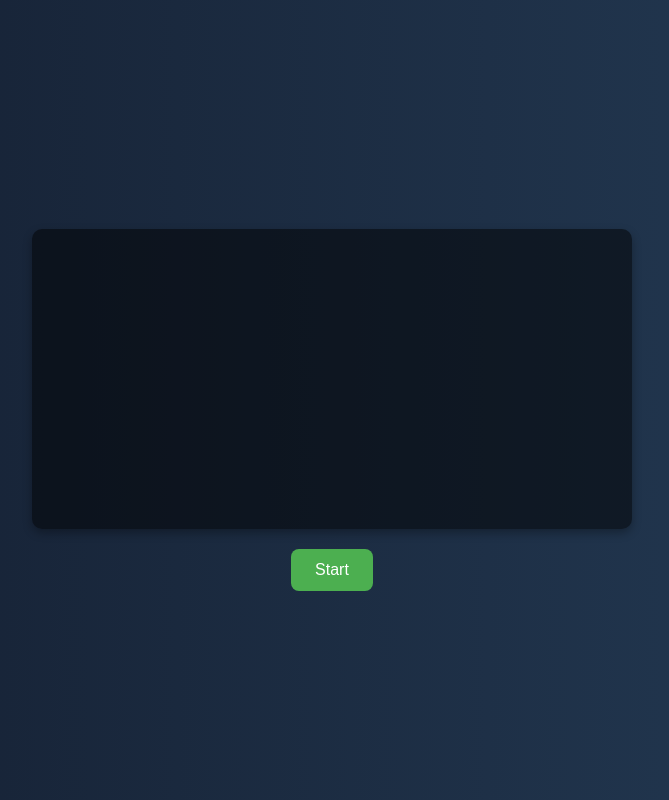
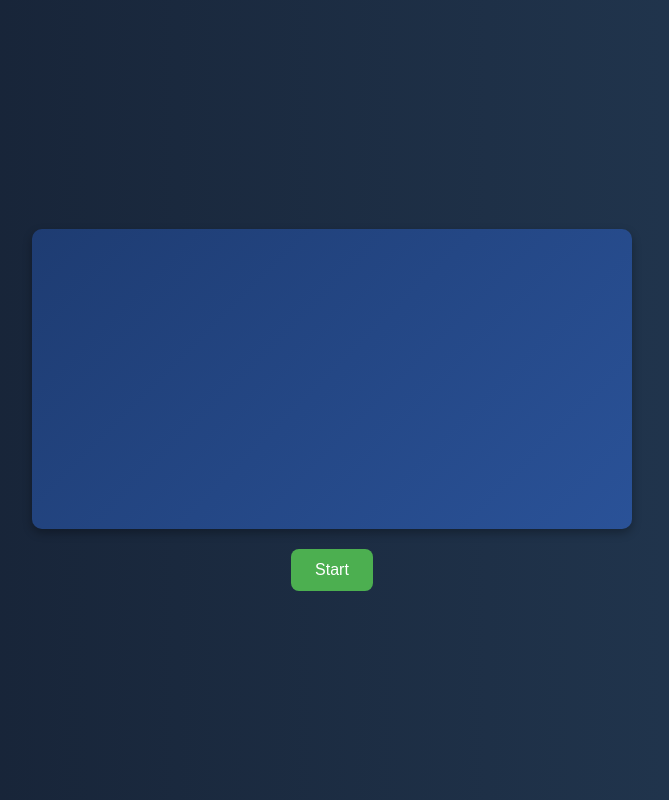
Before and after one commit to usmanziacookie16/AudioSpectrumGraph, a plain HTML site: page index.html in a window 1280 px wide. Shown: the whole page, without its empty margins (308-977 px from the left). Drawn offline with Linux system fonts and the light colour scheme.

Commit message:
Update index.html

```diff
--- a/index.html
+++ b/index.html
@@ -25,7 +25,7 @@
         canvas {
             margin-top: 20px;
             border-radius: 10px;
-            background-color: rgba(0, 0, 0, 0.5);
+            background: linear-gradient(135deg, #1e3c72, #2a5298);
             box-shadow: 0 4px 10px rgba(0, 0, 0, 0.3);
         }
         .toggle-btn {
```
